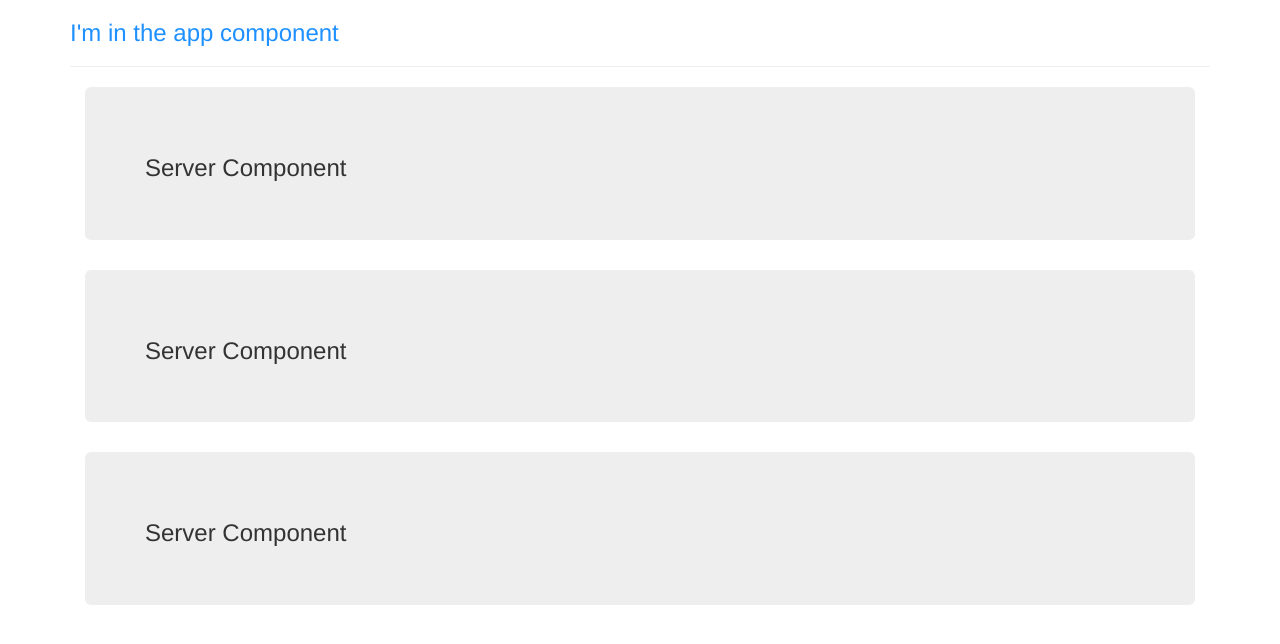
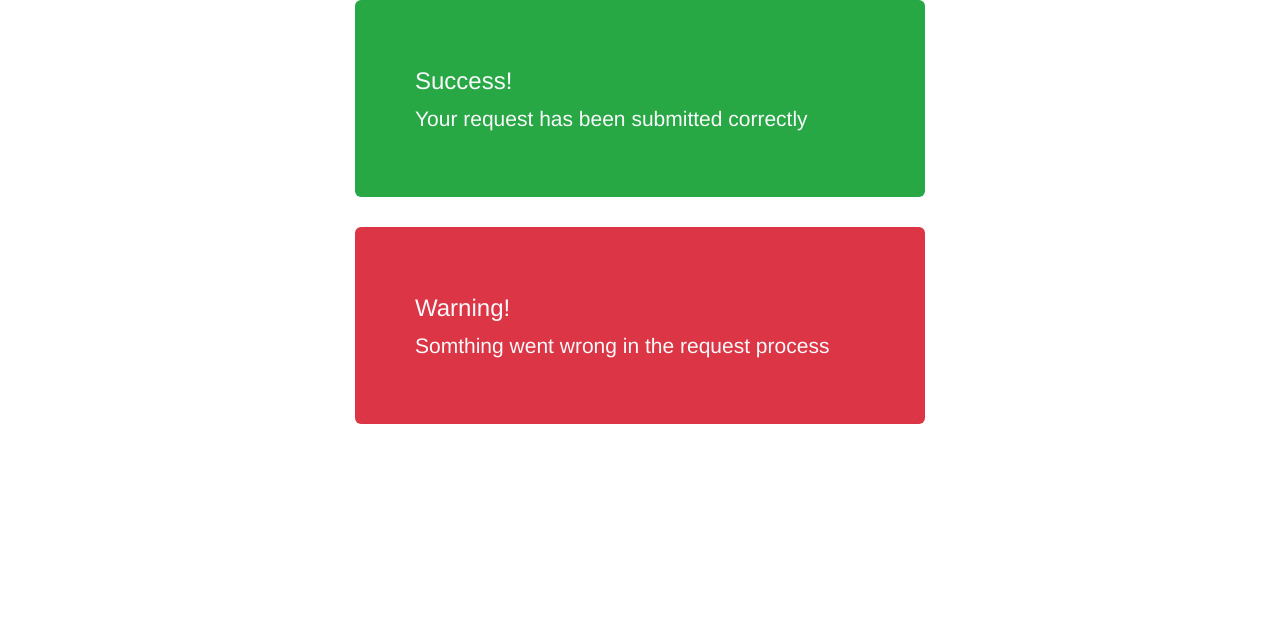
Before and after one commit to GoldfishPi/AngularBasics, an Angular app: page / in a window 1280 px wide. Shown: the top 644 px of the page. Built offline with nearby package versions, Linux system fonts and the light colour scheme.

Commit message:
Added Alert and warning apps

```diff
--- a/src/app/app.component.html
+++ b/src/app/app.component.html
@@ -1,16 +1,17 @@
-<div class="container">
+<!--<div class="container">
   <div class="row">
     <div class="col-xs-12">
       <h3>I'm in the app component</h3>
       <hr>
       <!--sellect by ellement>-->
-      <app-servers></app-servers>
+      <!--<app-servers></app-servers>-->
       <!--sellect by atribute-->
       <!--<div app-servers></div>-->
       <!--sellect by class-->
       <!--<div class="app-servers">
-
-      </div>-->
+      </div>
     </div>
   </div>
-</div>
+</div>-->
+<app-success-alert></app-success-alert>
+<app-warning-alert><app-warning-alert>
--- a/src/app/app.module.ts
+++ b/src/app/app.module.ts
@@ -5,12 +5,16 @@ import {FormsModule} from '@angular/forms';
 import { AppComponent } from './app.component';
 import {ServerComponent} from './server/server.component';
 import { ServersComponent } from './servers/servers.component';
+import { WarningAlertComponent } from './warning-alert/warning-alert.component';
+import { SuccessAlertComponent } from './success-alert/success-alert.component';
 
 @NgModule({
   declarations: [
     AppComponent,
     ServerComponent,
-    ServersComponent
+    ServersComponent,
+    WarningAlertComponent,
+    SuccessAlertComponent
   ],
   imports: [
     BrowserModule,
--- /dev/null
+++ b/src/app/success-alert/success-alert.component.css
@@ -0,0 +1,6 @@
+.jumbotron{
+  background-color: #28A745;
+  color: #F8F9FA;
+  width: 50%;
+  margin-left: 25%;
+}
--- /dev/null
+++ b/src/app/success-alert/success-alert.component.html
@@ -0,0 +1,6 @@
+<div class="container">
+  <div class="jumbotron">
+    <h3 class="p-3 text-light">Success!</h3>
+    <p class="lead text-light">Your request has been submitted correctly</p>
+  </div>
+</div>
--- /dev/null
+++ b/src/app/success-alert/success-alert.component.ts
@@ -0,0 +1,15 @@
+import { Component, OnInit } from '@angular/core';
+
+@Component({
+  selector: 'app-success-alert',
+  templateUrl: './success-alert.component.html',
+  styleUrls: ['./success-alert.component.css']
+})
+export class SuccessAlertComponent implements OnInit {
+
+  constructor() { }
+
+  ngOnInit() {
+  }
+
+}
--- /dev/null
+++ b/src/app/warning-alert/warning-alert.component.css
@@ -0,0 +1,6 @@
+.jumbotron{
+  background-color: #DC3545;
+  color: #F8F9FA;
+  width: 50%;
+  margin-left: 25%;
+}
--- /dev/null
+++ b/src/app/warning-alert/warning-alert.component.html
@@ -0,0 +1,6 @@
+<div class="container">
+  <div class="jumbotron">
+    <h3 class="p-3 text-light">Warning!</h3>
+    <p class="lead text-light">Somthing went wrong in the request process</p>
+  </div>
+</div>
--- /dev/null
+++ b/src/app/warning-alert/warning-alert.component.ts
@@ -0,0 +1,15 @@
+import { Component, OnInit } from '@angular/core';
+
+@Component({
+  selector: 'app-warning-alert',
+  templateUrl: './warning-alert.component.html',
+  styleUrls: ['./warning-alert.component.css']
+})
+export class WarningAlertComponent implements OnInit {
+
+  constructor() { }
+
+  ngOnInit() {
+  }
+
+}
```
Also changed, not shown: 2 other files (tests, documents, lock files or other folders).
